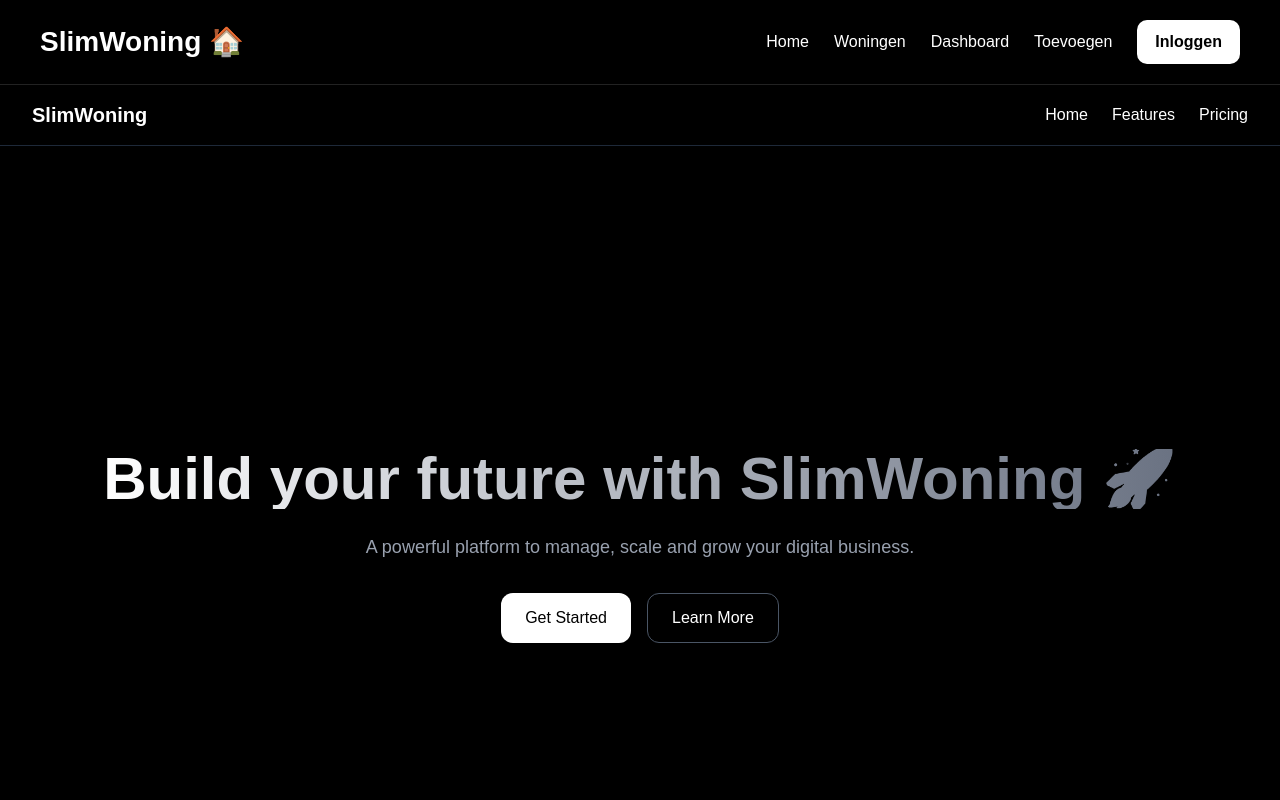
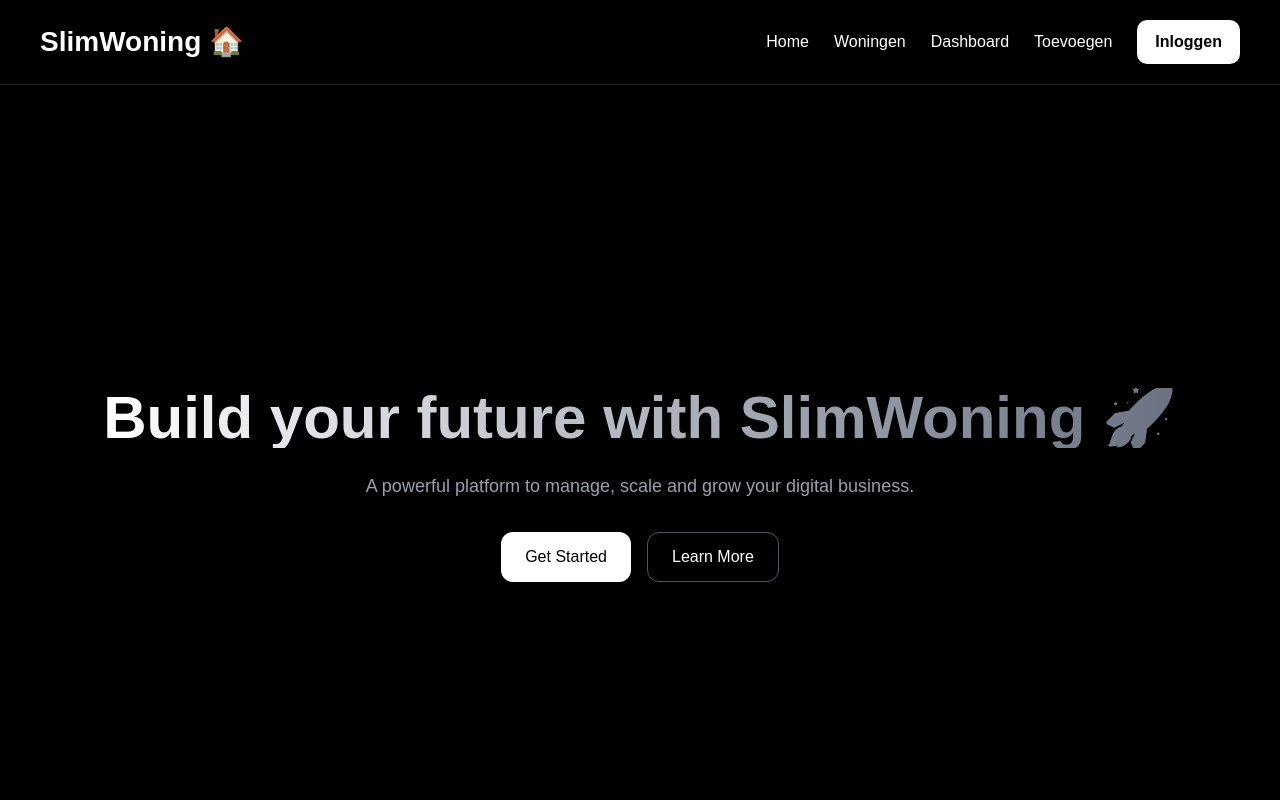
Before and after one commit to shahrambayatiads-web/real-estate-app, a Next.js app: page / in a window 1280 px wide. Shown: the top 800 px of the page. Built offline with nearby package versions, Linux system fonts and the light colour scheme.

Commit message:
remove duplicate navbar

```diff
--- a/src/app/page.tsx
+++ b/src/app/page.tsx
@@ -1,17 +1,6 @@
 export default function Home() {
   return (
     <>
-      {/* Navbar */}
-      <header className="w-full flex justify-between items-center px-8 py-4 bg-black text-white border-b border-gray-800">
-        <h2 className="text-xl font-bold">SlimWoning</h2>
-
-        <nav className="flex gap-6">
-          <a href="#" className="hover:text-gray-400">Home</a>
-          <a href="#" className="hover:text-gray-400">Features</a>
-          <a href="#" className="hover:text-gray-400">Pricing</a>
-        </nav>
-      </header>
-
       {/* Hero */}
       <main className="min-h-screen flex flex-col items-center justify-center bg-black text-white text-center px-6">
         <h1 className="text-6xl font-bold mb-6 bg-gradient-to-r from-white to-gray-500 bg-clip-text text-transparent">
@@ -61,5 +50,5 @@ export default function Home() {
         </div>
       </section>
     </>
-  );
+  )
 }
```
